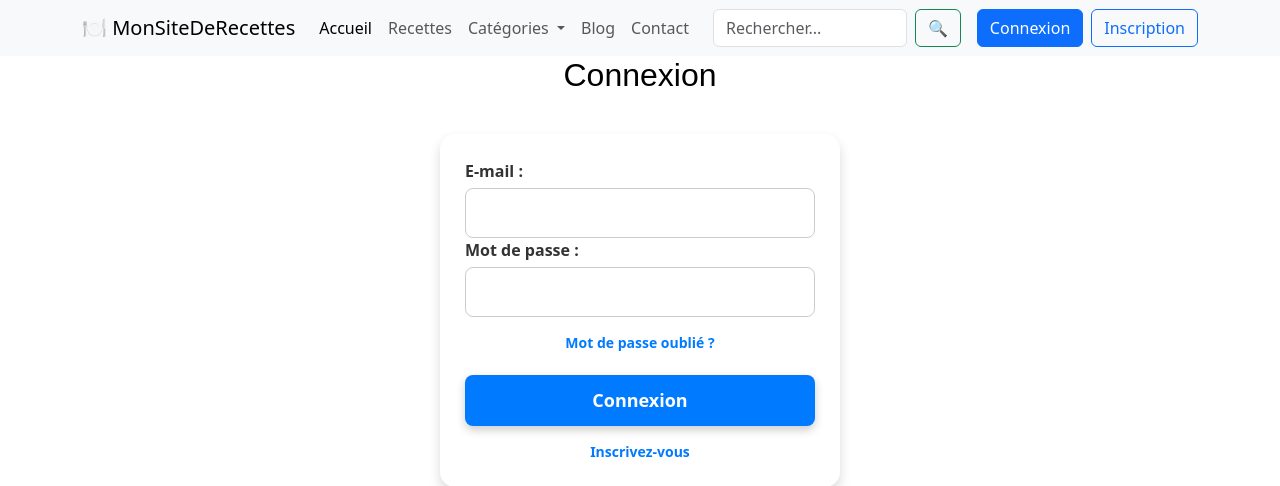
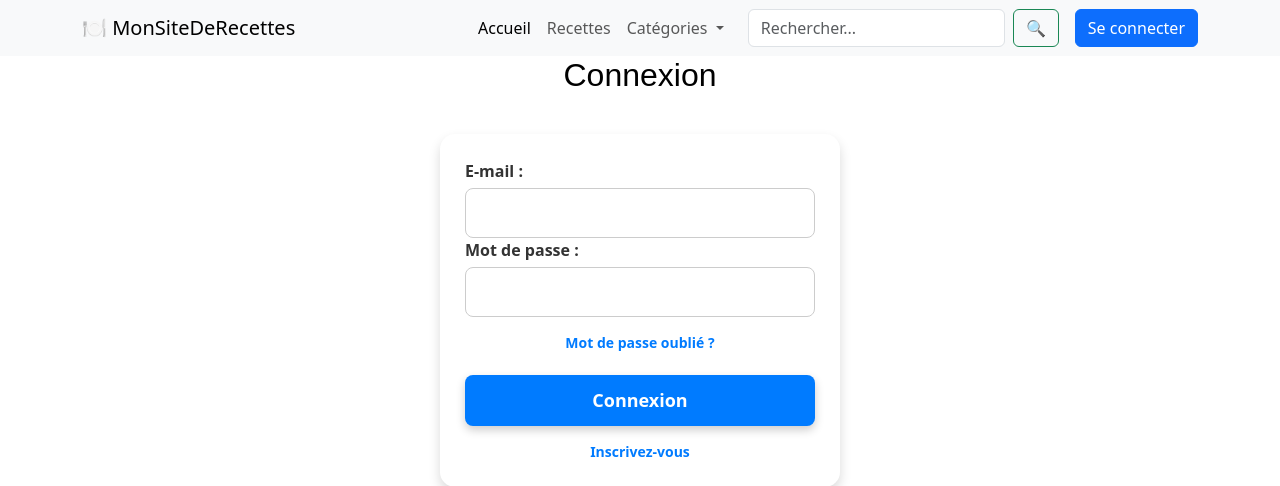
Before and after one commit to AbdelBakiY/site_web_recette, a PHP site: page /login.php in a window 1280 px wide. Shown: the top 486 px of the page. Run offline with PHP 8.4, Linux system fonts and the light colour scheme.

Commit message:
btn connecter /deconnecter

```diff
--- a/include/header.inc.php
+++ b/include/header.inc.php
@@ -1,5 +1,8 @@
 <?php
 include 'include/functions.inc.php';
+
+session_start();
+$Logged=isset($_SESSION['email']) ;
 ?>
 
 <!DOCTYPE html>
@@ -47,12 +50,6 @@ include 'include/functions.inc.php';
                         <li><a class="dropdown-item" href="categorie.php?type=boissons">Boissons</a></li>
                     </ul>
                 </li>
-                <li class="nav-item">
-                    <a class="nav-link" href="blog.php">Blog</a>
-                </li>
-                <li class="nav-item">
-                    <a class="nav-link" href="contact.php">Contact</a>
-                </li>
             </ul>
 
             <form class="d-flex ms-3" action="recherche.php" method="GET">
@@ -61,12 +58,14 @@ include 'include/functions.inc.php';
             </form>
 
             <ul class="navbar-nav ms-3">
-                <li class="nav-item">
-                    <a class="btn btn-primary" href="login.php">Connexion</a>
-                </li>
-                <li class="nav-item ms-2">
-                    <a class="btn btn-outline-primary" href="register.php">Inscription</a>
-                </li>
+            <li>
+            <?php if ($Logged): ?>
+                <a href="logout.php" id="login-btn" class="btn btn-danger">Se déconnecter</a>
+            <?php else: ?>
+                <a href="login.php" id="login-btn" class="btn btn-primary">Se connecter</a>
+            <?php endif; ?>
+        </li>
+
             </ul>
         </div>
     </div>
--- a/index.php
+++ b/index.php
@@ -13,7 +13,6 @@ include 'include/header.inc.php'; ?>
             container.empty();
 
             data.forEach(recette => {
-                // Verification des noms de clés pour s'assurer qu'on utilise les bons noms du JSON
 
                 let image = recette.imageURL || "default.jpg";
                 let titre = recette.nameFR || recette.name || "Titre inconnu";
```
Also changed, not shown: data/utilisateurs.json (+12 -0 lines).
